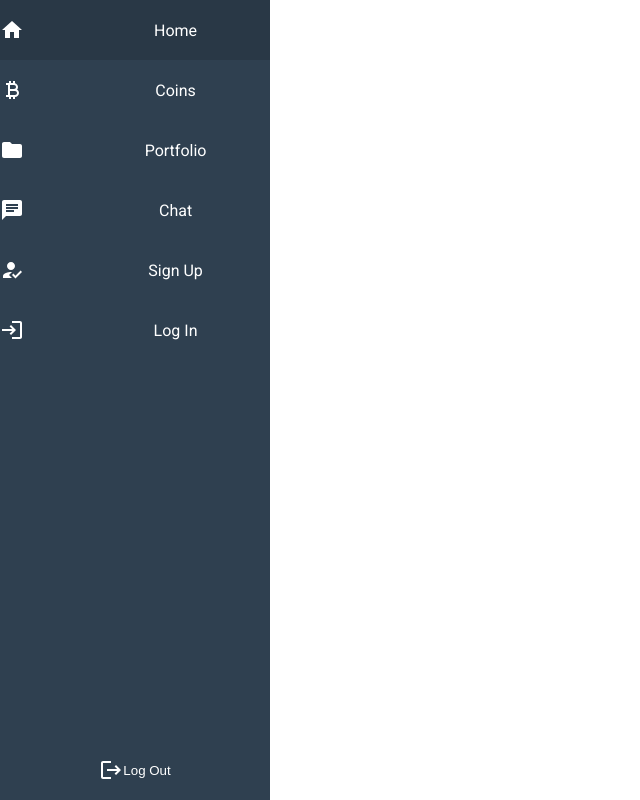
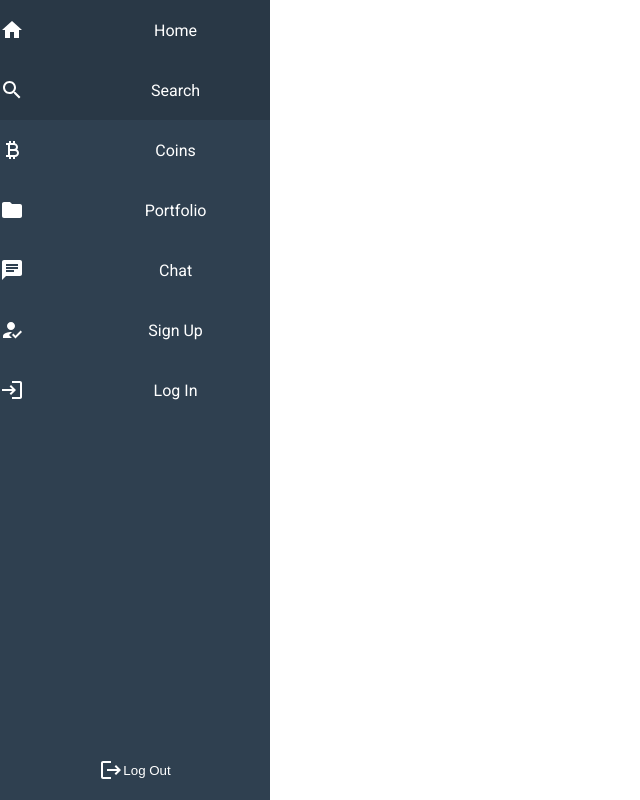
Before and after one commit to wcerteza/Coin-Dash, a React (Vite) app in the folder client/: page /search in a window 1280 px wide. Shown: the whole page, without its empty margins (0-640 px from the left). Built offline with nearby package versions, Linux system fonts and the light colour scheme; no server answers.

Commit message:
added search component and added search to sidebar

```diff
--- a/client/src/App.jsx
+++ b/client/src/App.jsx
@@ -11,6 +11,7 @@ import Show from './pages/Show'
 import Chat from './pages/Chat'
 import Portfolio from './pages/Portfolio'
 import { getPortfolioByUserId } from './services/PortfolioServices'
+import Search from './pages/Search'
 
 const App = () => {
   const [user, setUser] = useState(null)
@@ -69,6 +70,7 @@ const App = () => {
               />
             }
           />
+          <Route path="/search" element={<Search />} />
         </Routes>
       </main>
     </div>
--- a/client/src/components/SidebarData.jsx
+++ b/client/src/components/SidebarData.jsx
@@ -5,12 +5,18 @@ import ReceiptIcon from '@mui/icons-material/Receipt'
 import HowToRegIcon from '@mui/icons-material/HowToReg'
 import LoginIcon from '@mui/icons-material/Login'
 import ChatIcon from '@mui/icons-material/Chat'
+import SearchIcon from '@mui/icons-material/Search'
 
 export const SidebarData = [
   {
     title: 'Home',
     icon: <HomeIcon />,
     link: '/home'
+  },
+  {
+    title: 'Search',
+    icon: <SearchIcon />,
+    link: '/search'
   },
   {
     title: 'Coins',
--- /dev/null
+++ b/client/src/pages/Search.jsx
@@ -0,0 +1,5 @@
+const Search = () => {
+  return <div></div>
+}
+
+export default Search
```
